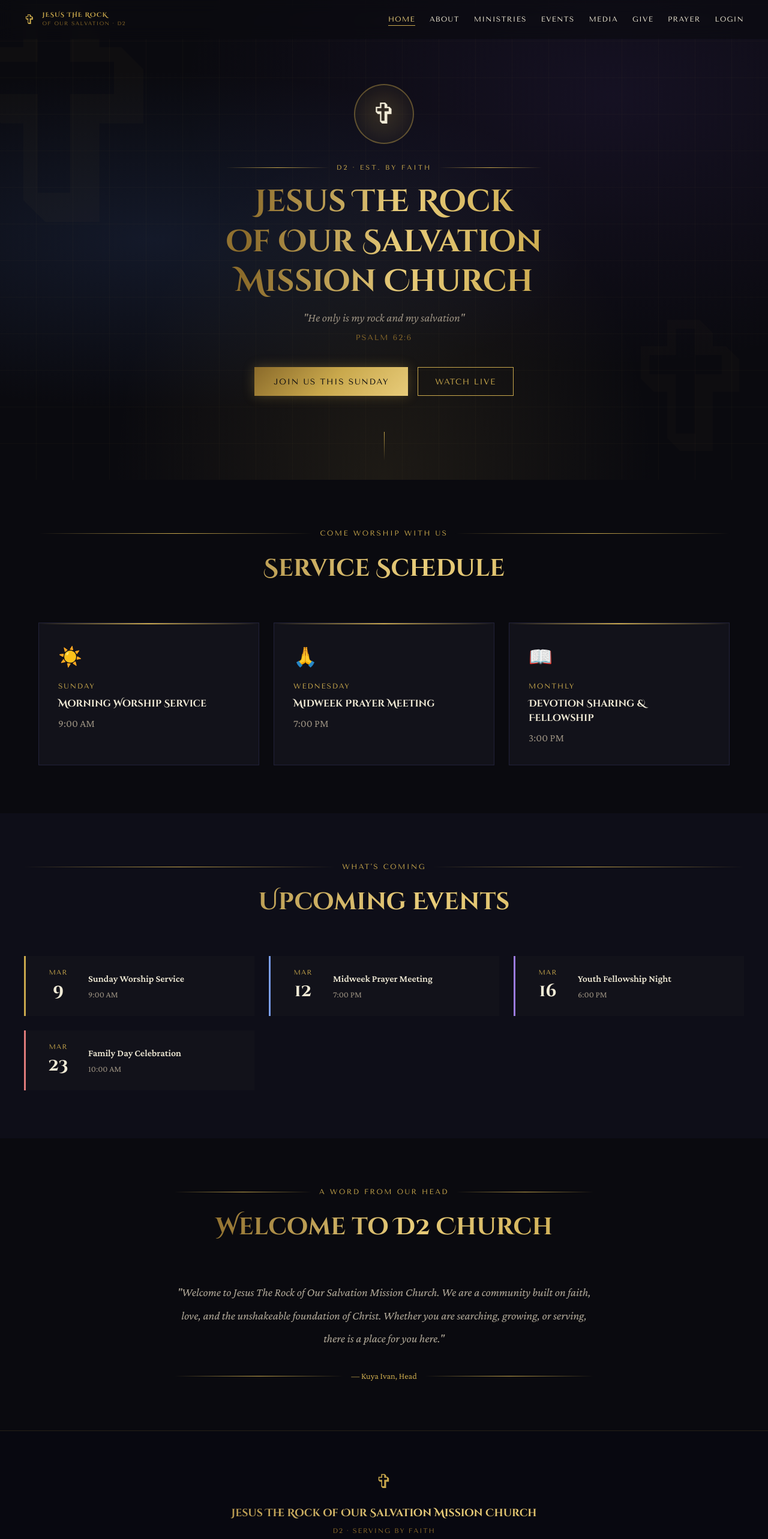
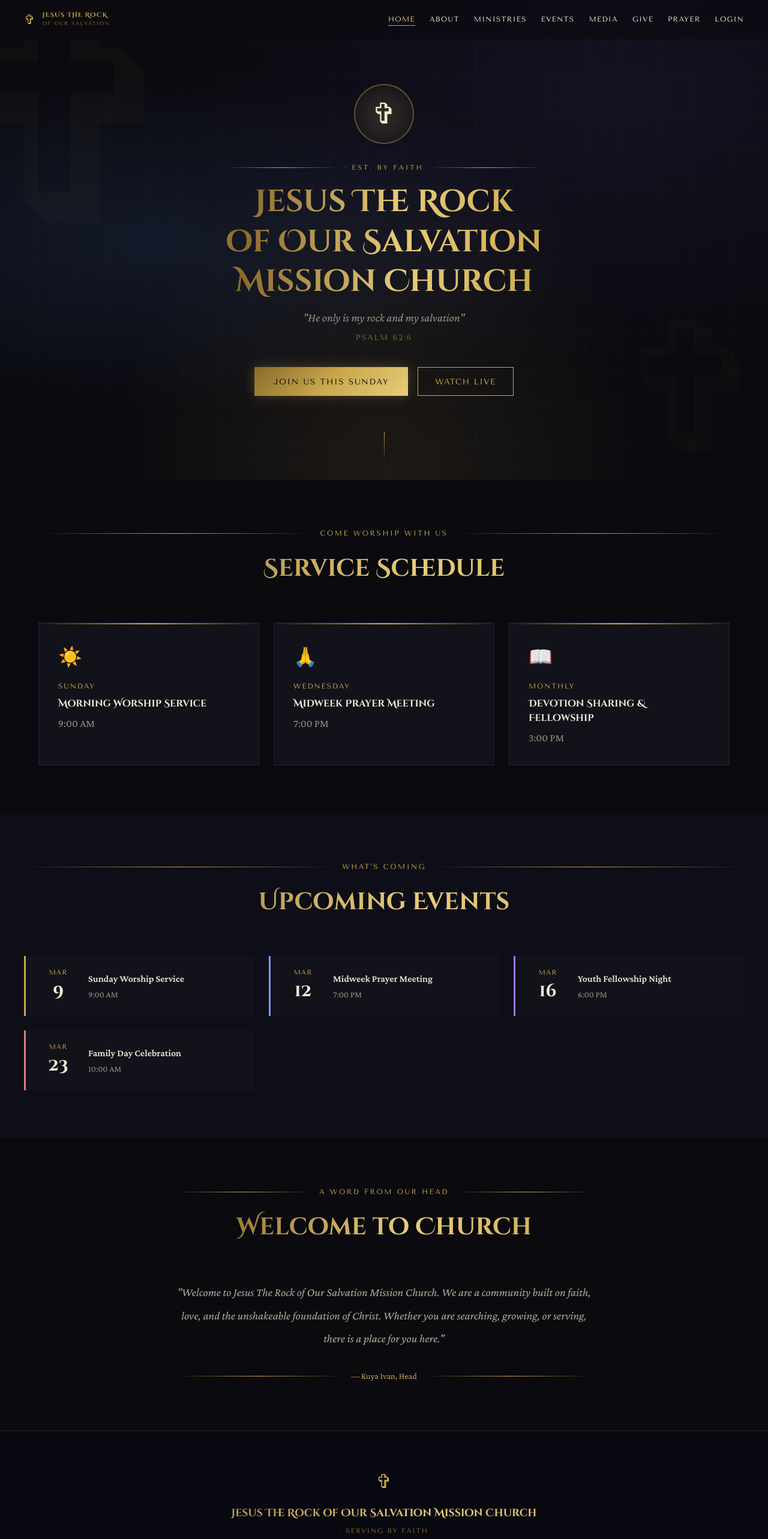
Before and after one commit to M0RISOUL/JRS-CHURCH, a React (Vite) app: page / in a window 1280 px wide. Shown: the top 2566 px of the page at 60% size. Built offline with nearby package versions, Linux system fonts and the light colour scheme.

Commit message:
git commit -m "Removed unnecessary words"

```diff
--- a/src/App.jsx
+++ b/src/App.jsx
@@ -99,7 +99,7 @@ function Home({go}) {
         <div style={{position:"relative",zIndex:2,animation:"fadeUp 1s ease forwards"}}>
           <div className="aCross" style={{width:100,height:100,margin:"0 auto 32px",background:"radial-gradient(circle,rgba(201,168,76,.2),transparent)",border:"2px solid rgba(201,168,76,.4)",borderRadius:"50%",display:"flex",alignItems:"center",justifyContent:"center",fontSize:48}}>✞</div>
           <div className="ornament" style={{justifyContent:"center",marginBottom:16}}>
-            <span className="font-sans" style={{fontSize:".7rem",letterSpacing:".25em",textTransform:"uppercase",color:"#C9A84C"}}>D2 · Est. by Faith</span>
+            <span className="font-sans" style={{fontSize:".7rem",letterSpacing:".25em",textTransform:"uppercase",color:"#C9A84C"}}> · Est. by Faith</span>
           </div>
           <h1 className="font-display heroTitle goldText" style={{fontSize:"clamp(1.6rem,5vw,3.2rem)",lineHeight:1.3,marginBottom:12,maxWidth:700}}>
             Jesus The Rock<br/>of Our Salvation<br/>Mission Church
@@ -146,7 +146,7 @@ function Home({go}) {
       </div>
       <section>
         <div style={{maxWidth:700,margin:"0 auto",textAlign:"center"}}>
-          <Hdr eye="A Word From Our Head" title="Welcome to D2 Church"/>
+          <Hdr eye="A Word From Our Head" title="Welcome to Church"/>
           <p style={{fontSize:"1.2rem",lineHeight:2,color:"#B0A898",fontStyle:"italic",marginBottom:32}}>
             "Welcome to Jesus The Rock of Our Salvation Mission Church. We are a community built on faith, love, and the unshakeable foundation of Christ. Whether you are searching, growing, or serving, there is a place for you here."
           </p>
@@ -323,7 +323,7 @@ function Give() {
           )}
         </div>
         <div style={{display:"flex",flexDirection:"column",gap:16}}>
-          {[{color:"#4A6FBF",label:"📱 GCASH",info:[["Name","D2 Church Fund"],["Number","09XX-XXX-XXXX"]]},{color:"#7B4FCF",label:"🏦 BANK TRANSFER",info:[["Bank","BDO / BPI"],["Account Name","D2 JTROS Mission"],["Account No","XXXX-XXXX-XXXX"]]}].map(b=>(
+          {[{color:"#4A6FBF",label:"📱 GCASH",info:[["Name","Church Fund"],["Number","09XX-XXX-XXXX"]]},{color:"#7B4FCF",label:"🏦 BANK TRANSFER",info:[["Bank","BDO / BPI"],["Account Name","JTROS Mission"],["Account No","XXXX-XXXX-XXXX"]]}].map(b=>(
             <div key={b.label} style={{background:"#12121A",border:"1px solid #22223A",padding:32,position:"relative"}}>
               <div style={{position:"absolute",top:0,left:0,right:0,height:2,background:`linear-gradient(90deg,transparent,${b.color},transparent)`}}/>
               <h4 className="font-sans" style={{fontSize:".85rem",letterSpacing:".1em",color:b.color,marginBottom:16}}>{b.label}</h4>
@@ -793,8 +793,8 @@ function GivingHistoryPanel() {
               <div><label>Note (Optional)</label><input placeholder="e.g. For Easter Sunday" value={form.note} onChange={e=>setForm({...form,note:e.target.value})}/></div>
             </div>
             <div style={{background:"#12121A",border:"1px solid #22223A",padding:16,marginBottom:20,fontSize:".85rem",color:"#9A9080",lineHeight:1.9}}>
-              📱 <span style={{color:"#C9A84C"}}>GCash:</span> D2 Church Fund · 09XX-XXX-XXXX<br/>
-              🏦 <span style={{color:"#C9A84C"}}>BDO/BPI:</span> D2 JTROS Mission · XXXX-XXXX-XXXX<br/>
+              📱 <span style={{color:"#C9A84C"}}>GCash:</span> Church Fund · 09XX-XXX-XXXX<br/>
+              🏦 <span style={{color:"#C9A84C"}}>BDO/BPI:</span> JTROS Mission · XXXX-XXXX-XXXX<br/>
               <span style={{fontSize:".8rem"}}>Please send payment before confirming.</span>
             </div>
             <button className="btnGold" style={{padding:"12px 28px"}} onClick={submit}>Confirm Offering →</button>
@@ -962,7 +962,7 @@ function ProfilePanel({user, onUpdateUser}) {
         <div style={{position:"absolute",top:0,left:0,right:0,height:2,background:"linear-gradient(90deg,transparent,#C9A84C,transparent)"}}/>
         <div className="font-sans" style={{fontSize:".7rem",color:"#C9A84C",letterSpacing:".1em",marginBottom:12,textTransform:"uppercase"}}>Church Info</div>
         <div style={{color:"#B0A898",lineHeight:2,fontSize:".95rem"}}>
-          <div>Church: <span style={{color:"#C9A84C"}}>D2 Jesus The Rock of Our Salvation Mission Church</span></div>
+          <div>Church: <span style={{color:"#C9A84C"}}>Jesus The Rock of Our Salvation Mission Church</span></div>
           <div>Username: <span style={{color:user.color}}>@{info.username}</span></div>
           <div>Member Since: <span style={{color:"#F0EAD6"}}>{info.joinedDate}</span></div>
         </div>
@@ -1036,7 +1036,7 @@ function ExportPanel() {
 
     // Summary sheet
     const sumRows = [
-      ["D2 Jesus The Rock of Our Salvation Mission Church"],
+      ["Jesus The Rock of Our Salvation Mission Church"],
       [`${sheetName} — Generated: ${new Date().toLocaleDateString("en-PH",{year:"numeric",month:"long",day:"numeric"})}`],
       [],
       ...summary.map(s => [s.label, String(s.value)]),
@@ -1090,7 +1090,7 @@ function ExportPanel() {
     </style></head><body>
     <div class="top">
       <div class="cross">✞</div>
-      <div class="church">D2 Jesus The Rock of Our Salvation Mission Church</div>
+      <div class="church">Jesus The Rock of Our Salvation Mission Church</div>
       <h1>${title}</h1>
       <div class="date">Generated: ${new Date().toLocaleDateString("en-PH",{year:"numeric",month:"long",day:"numeric"})}</div>
     </div>
@@ -1099,7 +1099,7 @@ function ExportPanel() {
       <thead><tr>${headers.map(h=>`<th>${h}</th>`).join("")}</tr></thead>
       <tbody>${tableRows}</tbody>
     </table>
-    <div class="foot">D2 JTROS Mission Church &nbsp;·&nbsp; Confidential Report &nbsp;·&nbsp; ${new Date().getFullYear()}</div>
+    <div class="foot">JTROS Mission Church &nbsp;·&nbsp; Confidential Report &nbsp;·&nbsp; ${new Date().getFullYear()}</div>
     <script>window.onload=()=>{window.print();}<\/script>
     </body></html>`;
 
@@ -1299,7 +1299,7 @@ function DashboardOverviewPanel() {
 // ── SYSTEM SETTINGS PANEL ────────────────────────────────────────────────────
 function SystemSettingsPanel({user, onUpdateUser}) {
   const [settings, setSettings] = useState({
-    churchName: "D2 Jesus The Rock of Our Salvation Mission Church",
+    churchName: "Jesus The Rock of Our Salvation Mission Church",
     tagline:    "He only is my rock and my salvation — Psalm 62:6",
     gcash:      "09XX-XXX-XXXX",
     bank:       "XXXX-XXXX-XXXX",
@@ -1521,7 +1521,7 @@ export default function App() {
             <div style={{fontSize:22,color:"#C9A84C"}}>✞</div>
             <div>
               <div className="font-display" style={{fontSize:".65rem",color:"#C9A84C",letterSpacing:".1em"}}>JESUS THE ROCK</div>
-              <div className="font-sans" style={{fontSize:".55rem",color:"#8A6A2A",letterSpacing:".15em"}}>OF OUR SALVATION · D2</div>
+              <div className="font-sans" style={{fontSize:".55rem",color:"#8A6A2A",letterSpacing:".15em"}}>OF OUR SALVATION</div>
             </div>
           </div>
 
@@ -1622,7 +1622,7 @@ export default function App() {
         <div style={{maxWidth:1200,margin:"0 auto"}}>
           <div style={{fontSize:32,color:"#C9A84C",marginBottom:16}}>✞</div>
           <div className="font-display goldText" style={{fontSize:"1.1rem",marginBottom:8}}>Jesus The Rock of Our Salvation Mission Church</div>
-          <div className="font-sans" style={{fontSize:".7rem",letterSpacing:".15em",color:"#8A6A2A",marginBottom:24}}>D2 · SERVING BY FAITH</div>
+          <div className="font-sans" style={{fontSize:".7rem",letterSpacing:".15em",color:"#8A6A2A",marginBottom:24}}> · SERVING BY FAITH</div>
           <div className="ornament" style={{justifyContent:"center",marginBottom:24}}>
             <span style={{color:"#9A9080",fontStyle:"italic",fontSize:".95rem"}}>"He only is my rock and my salvation; he is my defence; I shall not be moved." — Psalm 62:6</span>
           </div>
@@ -1631,7 +1631,7 @@ export default function App() {
               <span key={n} className="navLink font-sans" style={{fontSize:".7rem",letterSpacing:".1em",textTransform:"uppercase",cursor:"pointer",color:"#9A9080"}} onClick={()=>go(n)}>{n}</span>
             ))}
           </div>
-          <div style={{color:"#3A3A50",fontSize:".8rem"}}>© 2026 D2 Jesus The Rock of Our Salvation Mission Church · Built with Faith</div>
+          <div style={{color:"#3A3A50",fontSize:".8rem"}}>© 2026 Morisoul. All rights reserved.</div>
         </div>
       </footer>
     </>
```
